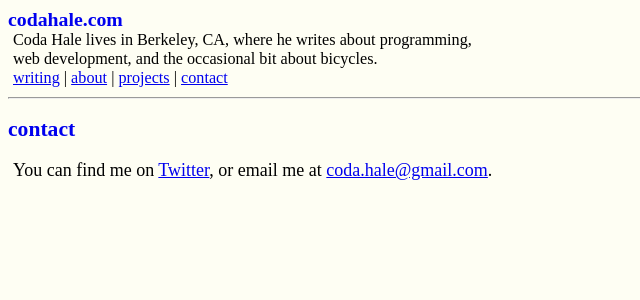
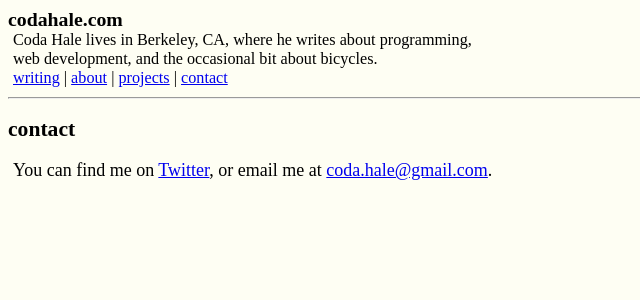
Before and after one commit to prahaladbelavadi/codahale.com, a Jekyll site: the page built from contact.md, in a window 1280 px wide. Shown: the top 300 px of the page, without its empty margins (0-640 px from the left). Built offline with Jekyll 4.4.1, drawn with Linux system fonts in a browser that asks for light colours; Markdown is read by kramdown in place of the engine named in the settings.

Commit message:
Ease up on the purple, eh?

```diff
--- a/_layouts/static.html
+++ b/_layouts/static.html
@@ -1,6 +1,6 @@
 ---
 layout: default
 ---
-<h2><a href="{{ page.url }}">{{ page.title }}</a></h2>
+<h2 class="static-title"><a href="{{ page.url }}">{{ page.title }}</a></h2>
 
 {{ content }}
--- a/css/text.css
+++ b/css/text.css
@@ -2,7 +2,9 @@ body { font-family: "Book Antigua"; background-color: #FEFEF3; font-size: large;
 #header * { margin-top: 0; margin-bottom: 0; }
 #header p { font-size: 90%; }
 #header h1 { font-size: 110%; }
-h2.post-title { font-size: 120%; margin-bottom: 0; }
+#header h1 a, #header h1 a:visited { color: #000; }
+h2.post-title, h2.static-title { font-size: 120%; margin-bottom: 0; }
+h2.post-title a, h2.static-title a { color: #000; }
 h2 { font-size: 120%; }
 h1 a, h2 a { text-decoration: none; }
 p, ul, ol { width: 30em; margin-left: 5px; }
```
